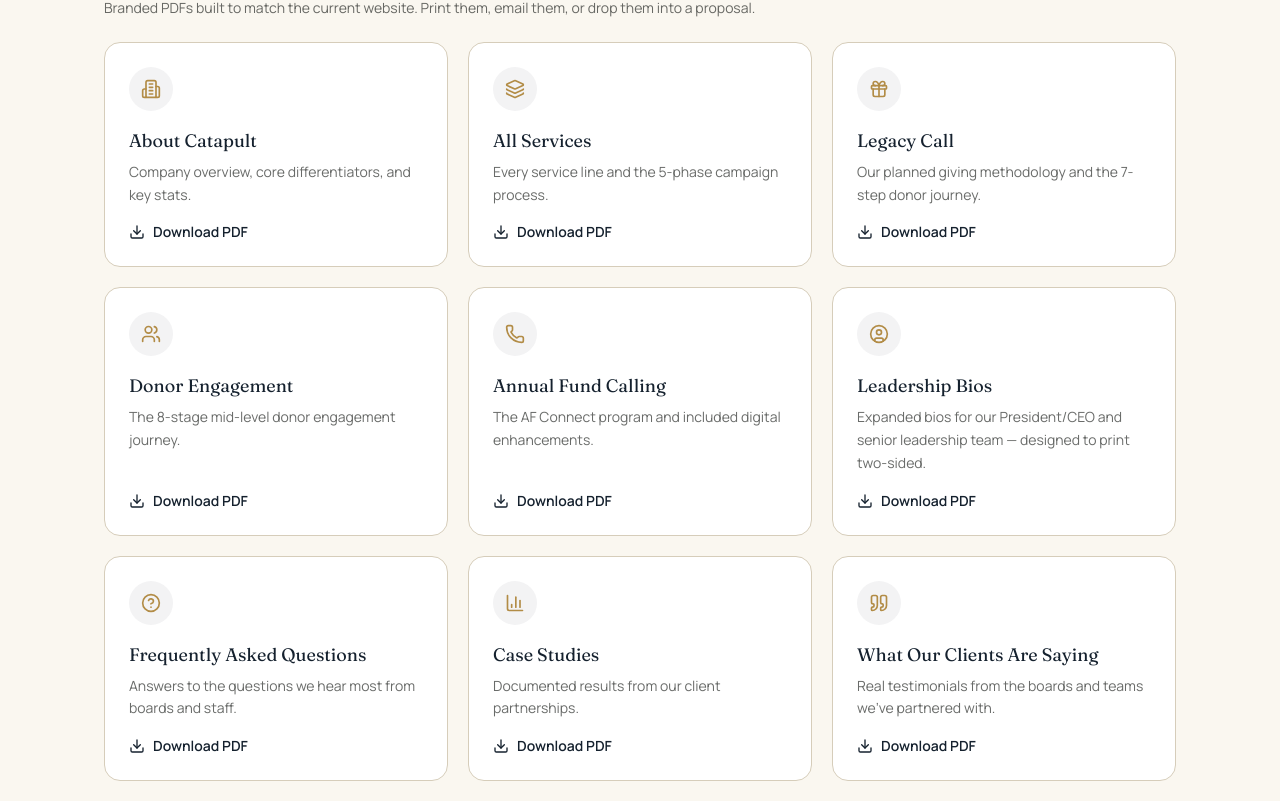
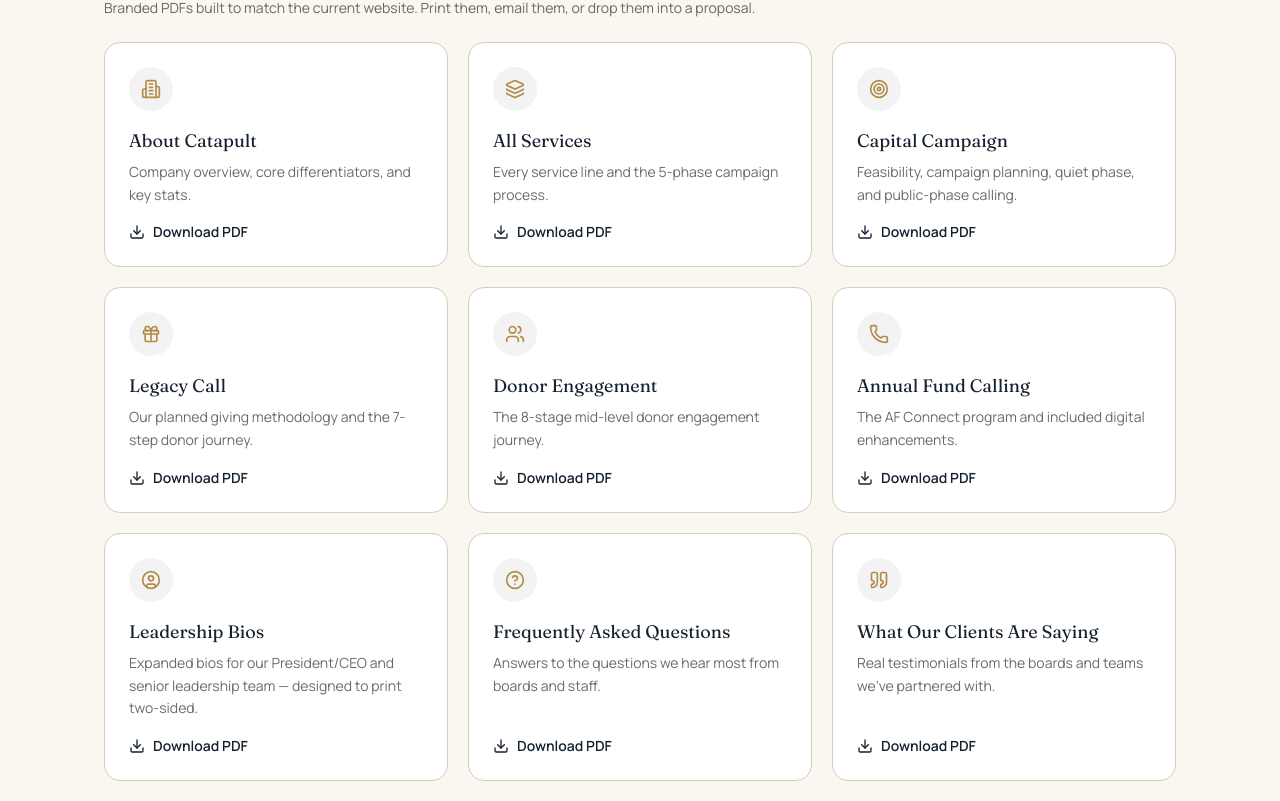
Before and after one commit to Catapultfundraising/catapult-fundraising-website, a Next.js app: page /assets in a window 1280 px wide. Shown: the part 2419-3220 px from the top of the page. Built offline with nearby package versions, Linux system fonts and the light colour scheme.

Commit message:
Update one-sheet links to redesigned service pages, add Capital Campaign, remove Case Studies

```diff
--- a/components/one-sheets.tsx
+++ b/components/one-sheets.tsx
@@ -1,4 +1,4 @@
-import { Download, Building2, Layers, Gift, Users, Phone, UserCircle, HelpCircle, BarChart3, Quote } from "lucide-react";
+import { Download, Building2, Layers, Gift, Users, Phone, UserCircle, HelpCircle, Quote, Target } from "lucide-react";
 
 interface Sheet {
   icon: React.ComponentType<{ className?: string }>;
@@ -18,43 +18,43 @@ const SHEETS: Sheet[] = [
     icon: Layers,
     title: "All Services",
     description: "Every service line and the 5-phase campaign process.",
-    href: "https://galaxy-prod.tlcdn.com/gen/user_35qqBV71YqPhG02PJcVxttmFcLs/c20c4727-a78d-4e11-bce9-eabf2d971d78.pdf",
+    href: "https://galaxy-prod.tlcdn.com/gen/user_35qqBV71YqPhG02PJcVxttmFcLs/585ad107-29bb-4a12-bf02-2409e1c3e6fe.pdf",
+  },
+  {
+    icon: Target,
+    title: "Capital Campaign",
+    description: "Feasibility, campaign planning, quiet phase, and public-phase calling.",
+    href: "https://galaxy-prod.tlcdn.com/gen/user_35qqBV71YqPhG02PJcVxttmFcLs/aecd3613-93b3-4eab-abf0-c629023d0dd5.pdf",
   },
   {
     icon: Gift,
     title: "Legacy Call",
     description: "Our planned giving methodology and the 7-step donor journey.",
-    href: "https://galaxy-prod.tlcdn.com/gen/user_35qqBV71YqPhG02PJcVxttmFcLs/10d7cea3-70c4-4573-a9e3-d34241e1962f.pdf",
+    href: "https://galaxy-prod.tlcdn.com/gen/user_35qqBV71YqPhG02PJcVxttmFcLs/dfc72dfc-b983-4b26-be0c-d24412c7b20f.pdf",
   },
   {
     icon: Users,
     title: "Donor Engagement",
     description: "The 8-stage mid-level donor engagement journey.",
-    href: "https://galaxy-prod.tlcdn.com/gen/user_35qqBV71YqPhG02PJcVxttmFcLs/ef58e8d6-7fab-41f7-9438-7dfab301b63d.pdf",
+    href: "https://galaxy-prod.tlcdn.com/gen/user_35qqBV71YqPhG02PJcVxttmFcLs/3f4609a6-f4eb-49cf-a735-370e8df65ea7.pdf",
   },
   {
     icon: Phone,
     title: "Annual Fund Calling",
     description: "The AF Connect program and included digital enhancements.",
-    href: "https://galaxy-prod.tlcdn.com/gen/user_35qqBV71YqPhG02PJcVxttmFcLs/fe1bfc97-861e-48dd-a373-ad4eb306d495.pdf",
+    href: "https://galaxy-prod.tlcdn.com/gen/user_35qqBV71YqPhG02PJcVxttmFcLs/6e6f835b-c93d-4d90-bfac-f7e221d6dee8.pdf",
   },
   {
     icon: UserCircle,
     title: "Leadership Bios",
     description: "Expanded bios for our President/CEO and senior leadership team — designed to print two-sided.",
-    href: "https://galaxy-prod.tlcdn.com/gen/user_35qqBV71YqPhG02PJcVxttmFcLs/09c34999-c1de-4727-9a7f-7285269e54db.pdf",
+    href: "https://galaxy-prod.tlcdn.com/gen/user_35qqBV71YqPhG02PJcVxttmFcLs/ae08344d-1307-46f3-bf87-9c28f9d7f30d.pdf",
   },
   {
     icon: HelpCircle,
     title: "Frequently Asked Questions",
     description: "Answers to the questions we hear most from boards and staff.",
     href: "https://galaxy-prod.tlcdn.com/gen/user_35qqBV71YqPhG02PJcVxttmFcLs/4dec95de-7df4-4497-9dfb-c39a0bf6b8ec.pdf",
-  },
-  {
-    icon: BarChart3,
-    title: "Case Studies",
-    description: "Documented results from our client partnerships.",
-    href: "https://galaxy-prod.tlcdn.com/gen/user_35qqBV71YqPhG02PJcVxttmFcLs/64b257a9-fcae-40f6-b7e8-adcd6ed19cbf.pdf",
   },
   {
     icon: Quote,
```
